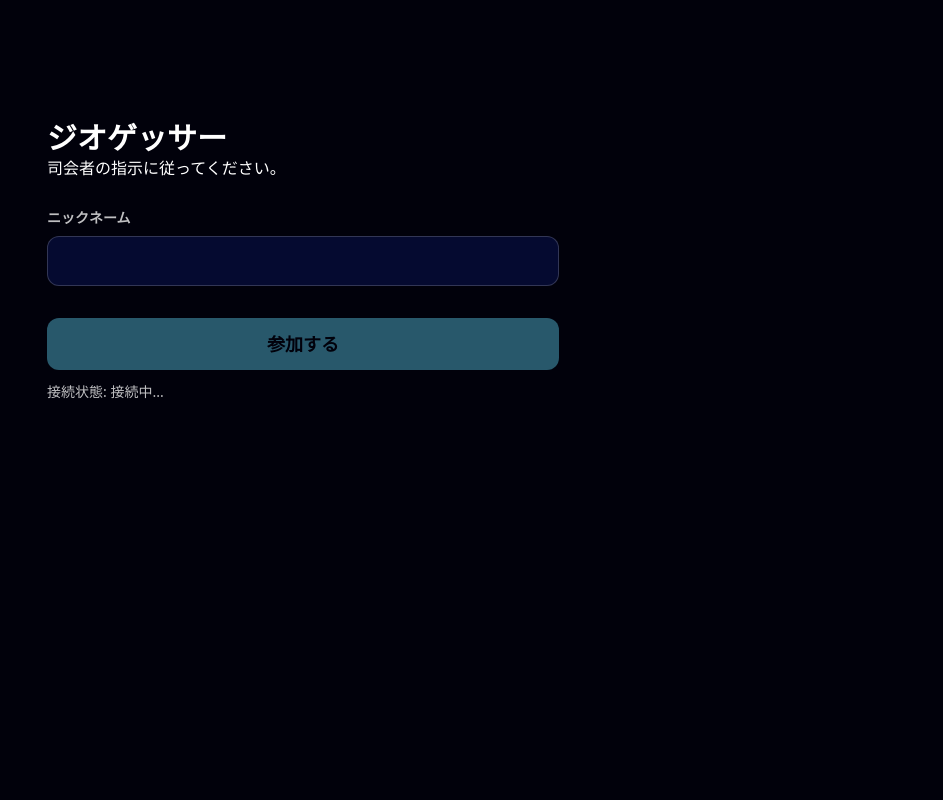
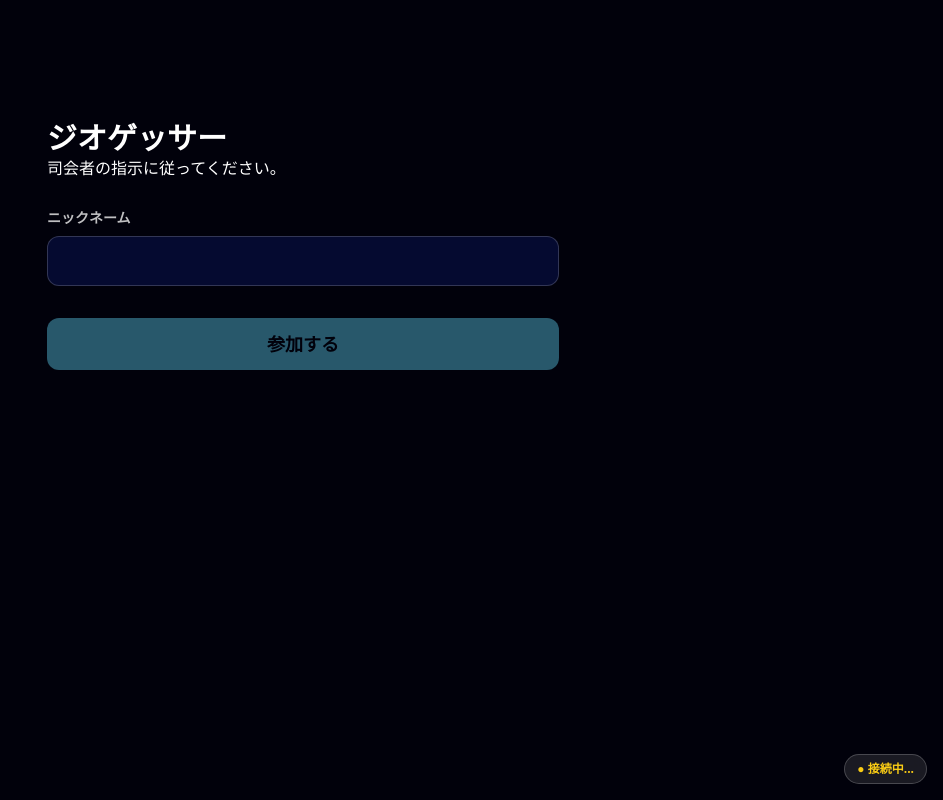
Before and after one commit to Ryosei1009/2026miraisai_geogod_app, a React (Vite) app in the folder client/: page / in a window 1280 px wide. Shown: the whole page, without its empty margins (337-1280 px from the left). Built offline with nearby package versions, Linux system fonts and the light colour scheme; no server answers.

Commit message:
接続状況を常に表示するように変更

```diff
--- a/client/src/App.jsx
+++ b/client/src/App.jsx
@@ -549,6 +549,7 @@ export default function App() {
 
     if (!joined) {
         return (
+            <>
                 <main className="page-shell min-h-screen p-4 md:p-10">
                     <section className="glass-card mx-auto mt-10 max-w-xl p-8">
                         <h1 className="mt-2 text-3xl font-extrabold text-primary">{mode === "good" ? "ゴッドタレント" : "ジオゲッサー"}</h1>
@@ -602,43 +603,48 @@ export default function App() {
                         >
                             {wantsAdmin ? "管理画面に入る" : "参加する"}
                         </button>
-
-                    <p className="mt-3 text-sm text-muted">接続状態: {socketReady ? "接続済み" : "接続中..."}</p>
                     </section>
                 </main>
+                <div className="fixed bottom-4 right-4 rounded-full bg-white/10 backdrop-blur px-3 py-1.5 text-xs font-semibold border border-white/20">
+                    <span className={socketReady ? "text-green-400" : "text-yellow-400"}>
+                        {socketReady ? "● 接続済み" : "● 接続中..."}
+                    </span>
+                </div>
+            </>
         );
     }
 
     if (isRankView) {
-        if (!isAdmin) {
         return (
+            <>
+                {!isAdmin ? (
                     <main className="page-shell min-h-screen p-4 md:p-10">
                         <section className="glass-card mx-auto mt-10 max-w-xl p-8">
                             <h1 className="mt-2 text-2xl font-extrabold text-primary">ランキング</h1>
                             <p className="mt-3 text-muted">このページは運営のみ閲覧できます。</p>
                         </section>
                     </main>
-            );
-        }
-
-        if (mode !== "geo") {
-            return (
+                ) : mode !== "geo" ? (
                     <main className="page-shell min-h-screen p-4 md:p-10">
                         <section className="glass-card mx-auto mt-10 max-w-xl p-8">
                             <h1 className="mt-2 text-2xl font-extrabold text-primary">ランキング</h1>
                             <p className="mt-3 text-muted">ジオゲッサー企画でのみ表示されます。</p>
                         </section>
                     </main>
-            );
-        }
-
-        return (
+                ) : (
                     <RankingView
                         ranking={gameState.ranking || []}
                         scoreMode={gameState.scoreMode || "separate"}
                         currentCategory={gameState.currentCategory || gameState.currentQuestion?.category || "trial"}
                         socketReady={socketReady}
                     />
+                )}
+                <div className="fixed bottom-4 right-4 rounded-full bg-white/10 backdrop-blur px-3 py-1.5 text-xs font-semibold border border-white/20">
+                    <span className={socketReady ? "text-green-400" : "text-yellow-400"}>
+                        {socketReady ? "● 接続済み" : "● 接続中..."}
+                    </span>
+                </div>
+            </>
         );
     }
 
@@ -709,11 +715,17 @@ export default function App() {
                     onConfirm={handleConfirm}
                     onCancel={handleCancel}
                 />
+                <div className="fixed bottom-4 right-4 rounded-full bg-white/10 backdrop-blur px-3 py-1.5 text-xs font-semibold border border-white/20">
+                    <span className={socketReady ? "text-green-400" : "text-yellow-400"}>
+                        {socketReady ? "● 接続済み" : "● 接続中..."}
+                    </span>
+                </div>
             </>
         );
     }
 
     return (
+        <>
             <PlayerView
                 mode={mode}
                 phase={phase}
@@ -739,5 +751,11 @@ export default function App() {
                 formatDistance={formatDistance}
                 socketReady={socketReady}
             />
+            <div className="fixed bottom-4 right-4 rounded-full bg-white/10 backdrop-blur px-3 py-1.5 text-xs font-semibold border border-white/20">
+                <span className={socketReady ? "text-green-400" : "text-yellow-400"}>
+                    {socketReady ? "● 接続済み" : "● 接続中..."}
+                </span>
+            </div>
+        </>
     );
 }
```
Lines whose indentation alone changed are shown as unchanged.
